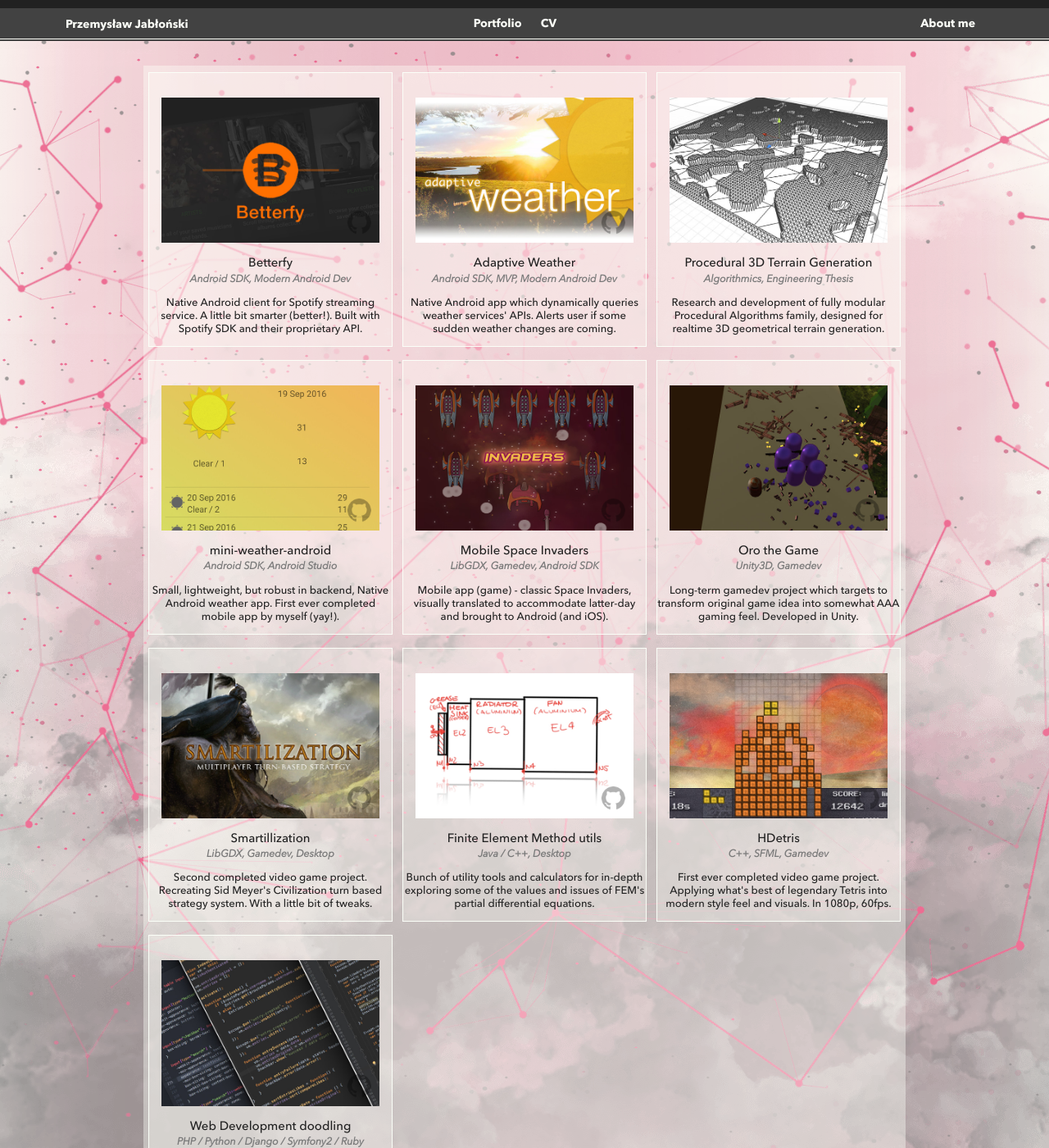
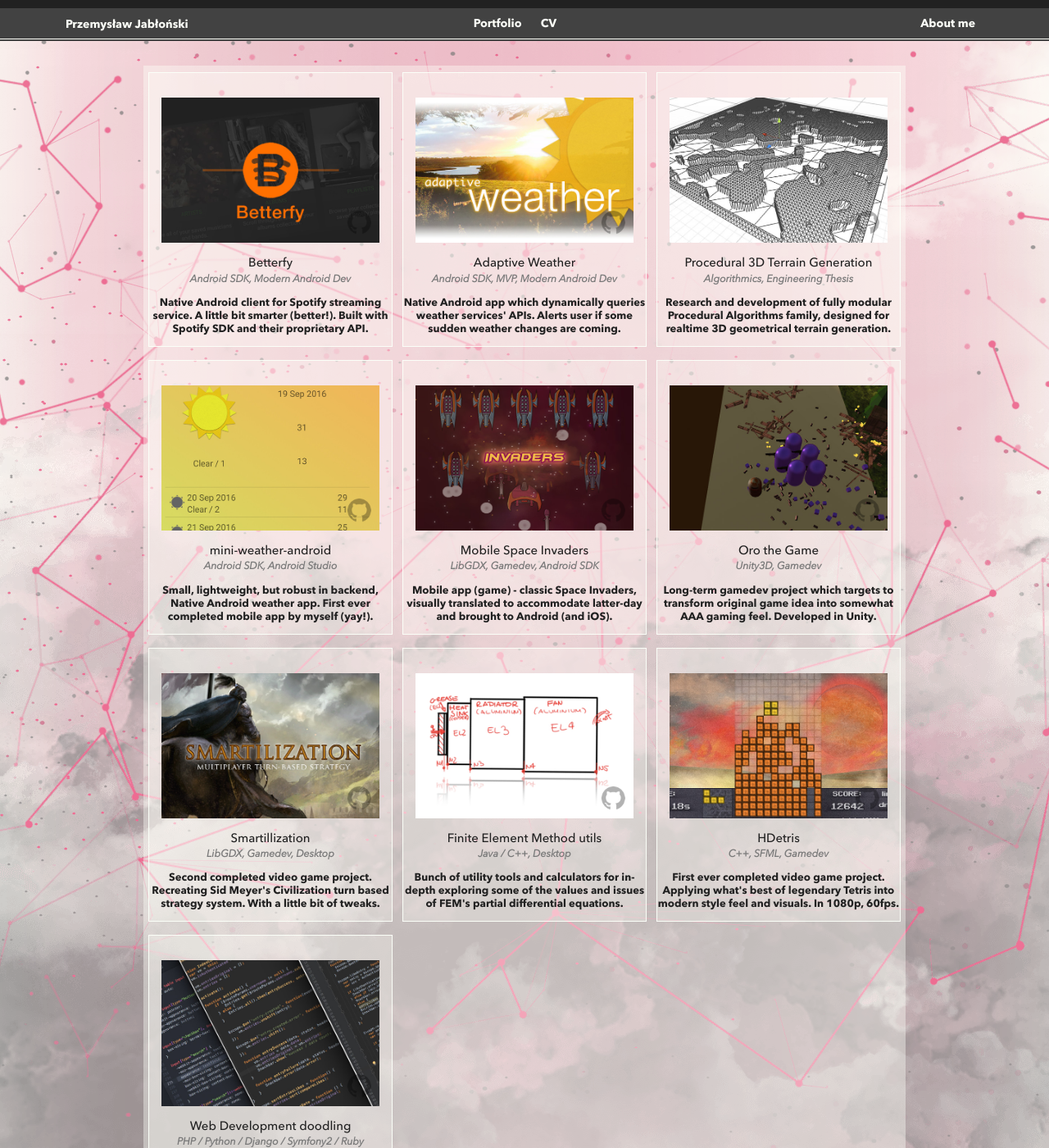
Before and after one commit to przemek-jablonski/sharaquss.github.io, a Jekyll site: the page built from index.html, in a window 1280 px wide and 1400 px high. Shown: the whole window at 82% size. Built offline with Jekyll 4.4.1, drawn with Linux system fonts in a browser that asks for light colours.

Commit message:
global font refactor

```diff
--- a/_includes/css/style.css
+++ b/_includes/css/style.css
@@ -1066,6 +1066,7 @@
 @font-face {
     font-family: "Avenir";
     src: url("fonts/AvenirNext-Regular.ttf");
+    font-weight: normal;
 }
 
 @font-face {
@@ -1105,7 +1106,7 @@
 }
 
 .avenir_bolder {
-    font-weight: bold;
+    font-weight: normal;
     color: #212121;
     font-size: 100%;
 }
```
